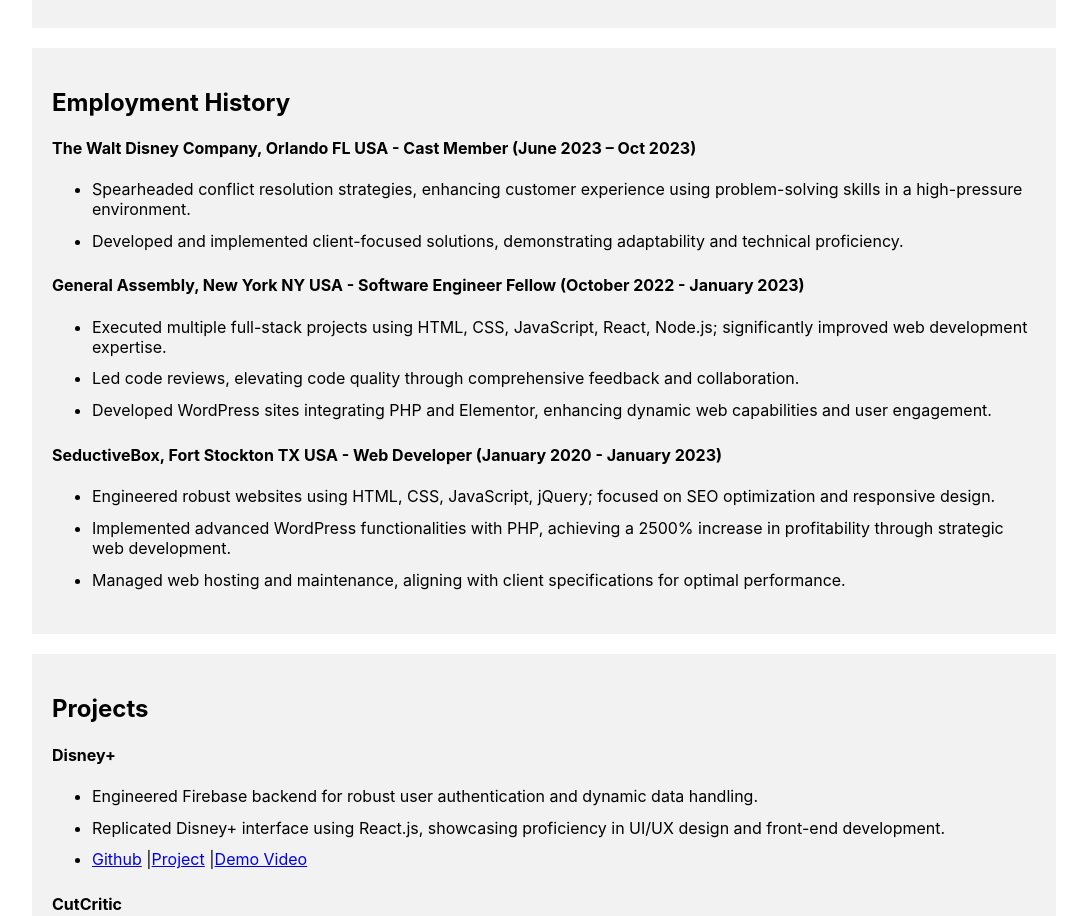
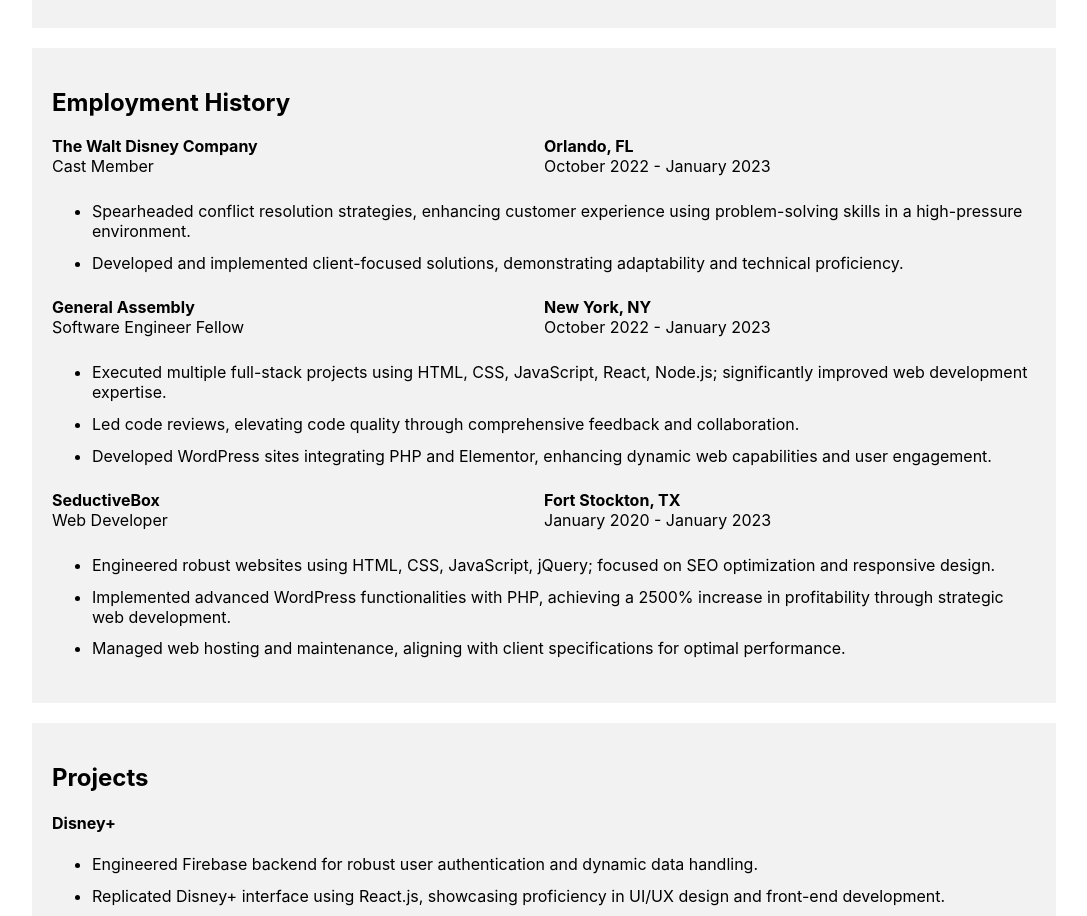
Before and after one commit to Parrasite9/aws-online-resume, a React (Create React App) app: page / in a window 1280 px wide. Shown: the part 920-1836 px from the top of the page, without its empty margins (96-1183 px from the left). Built offline with nearby package versions, Linux system fonts and the light colour scheme.

Commit message:
Section restyling additions

```diff
--- a/src/App.js
+++ b/src/App.js
@@ -34,20 +34,35 @@
         <section className='employmentHistory'>
           <h2>Employment History</h2>
           <div className="timeline">
-            <h4>The Walt Disney Company, Orlando FL USA - Cast Member (June 2023 – Oct 2023)</h4>
+          <div class="parent">
+            <div class="div1"><strong>The Walt Disney Company</strong></div>
+            <div class="div2"><strong>Orlando, FL</strong></div>
+            <div class="div3">Cast Member</div>
+            <div class="div4">October 2022 - January 2023</div>
+          </div>
             <ul>
               <li>Spearheaded conflict resolution strategies, enhancing customer experience using problem-solving skills in a high-pressure environment.</li>
               <li>Developed and implemented client-focused solutions, demonstrating adaptability and technical proficiency.</li>
             </ul>
 
-            <h4>General Assembly, New York NY USA - Software Engineer Fellow (October 2022 - January 2023)</h4>
+            <div class="parent">
+              <div class="div1"><strong>General Assembly</strong></div>
+              <div class="div2"><strong>New York, NY</strong></div>
+              <div class="div3">Software Engineer Fellow</div>
+              <div class="div4">October 2022 - January 2023</div>
+            </div>
             <ul>
               <li>Executed multiple full-stack projects using HTML, CSS, JavaScript, React, Node.js; significantly improved web development expertise.</li>
               <li>Led code reviews, elevating code quality through comprehensive feedback and collaboration.</li>
               <li>Developed WordPress sites integrating PHP and Elementor, enhancing dynamic web capabilities and user engagement.</li>
             </ul>
 
-            <h4>SeductiveBox, Fort Stockton TX USA - Web Developer (January 2020 - January 2023)</h4>
+            <div class="parent">
+            <div class="div1"><strong>SeductiveBox</strong></div>
+            <div class="div2"><strong>Fort Stockton, TX</strong></div>
+            <div class="div3">Web Developer</div>
+            <div class="div4">January 2020 - January 2023</div>
+          </div>
             <ul>
               <li>Engineered robust websites using HTML, CSS, JavaScript, jQuery; focused on SEO optimization and responsive design.</li>
               <li>Implemented advanced WordPress functionalities with PHP, achieving a 2500% increase in profitability through
```
